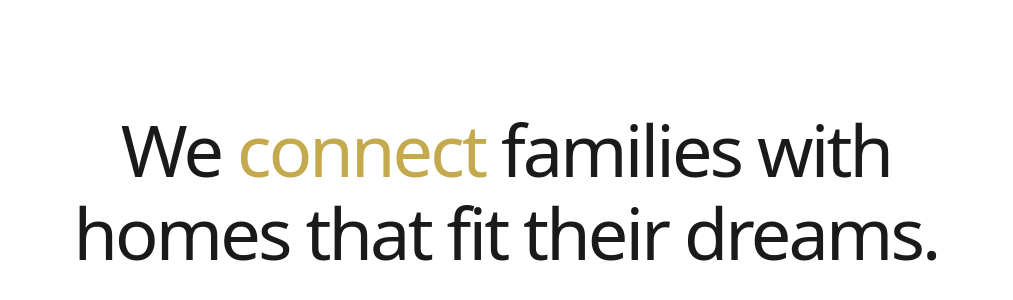
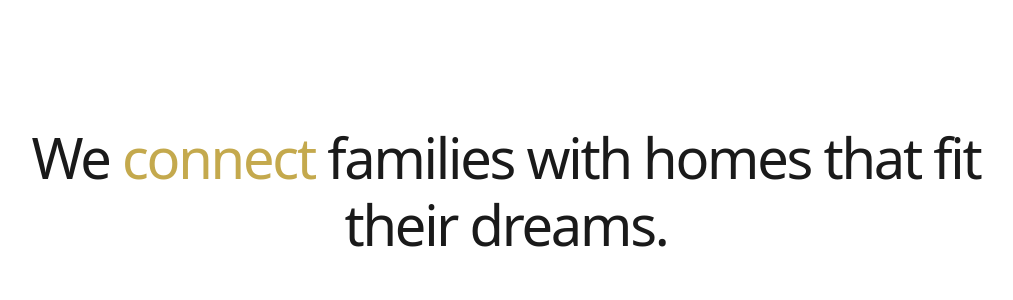
Before and after one commit to jamil-theready/perfecto-homes-website, a Next.js app: page / in a window 1280 px wide. Shown: the part 1262-1562 px from the top of the page, without its empty margins (134-1147 px from the left). Built offline with nearby package versions, Linux system fonts and the light colour scheme; no server answers.

Commit message:
Scale down mission text and add dead zones between sentences
Each sentence has its own fade-in/hold/fade-out window with a small
gap between, so prior and next sentences never overlap on screen.

Co-Authored-By: Claude Opus 4.7 (1M context) <noreply@anthropic.com>

```diff
--- a/src/components/ScrollRevealText.tsx
+++ b/src/components/ScrollRevealText.tsx
@@ -47,25 +47,26 @@ export default function ScrollRevealText() {
             let translateY = 0;
             let opacity = 0;
 
-            if (distance <= -1) {
-              translateY = 80;
-              opacity = 0;
-            } else if (distance < 0) {
-              const t = distance + 1;
+            if (distance >= -0.4 && distance < -0.1) {
+              const t = (distance + 0.4) / 0.3;
               translateY = 80 * (1 - t);
               opacity = t;
-            } else if (distance < 1) {
-              translateY = -80 * distance;
-              opacity = 1 - distance;
+            } else if (distance >= -0.1 && distance <= 0.1) {
+              translateY = 0;
+              opacity = 1;
+            } else if (distance > 0.1 && distance <= 0.4) {
+              const t = (distance - 0.1) / 0.3;
+              translateY = -80 * t;
+              opacity = 1 - t;
             } else {
-              translateY = -80;
+              translateY = distance < 0 ? 80 : -80;
               opacity = 0;
             }
 
             return (
               <p
                 key={i}
-                className="absolute inset-x-0 text-center text-4xl sm:text-5xl md:text-[64px] lg:text-[72px] font-medium leading-[1.15] tracking-[-0.04em] text-dark"
+                className="absolute inset-x-0 text-center text-3xl sm:text-4xl md:text-5xl lg:text-[56px] font-medium leading-[1.2] tracking-[-0.04em] text-dark"
                 style={{
                   transform: `translateY(${translateY}px)`,
                   opacity,
```
Also changed, not shown: 1 other file (tests, documents, lock files or other folders).
